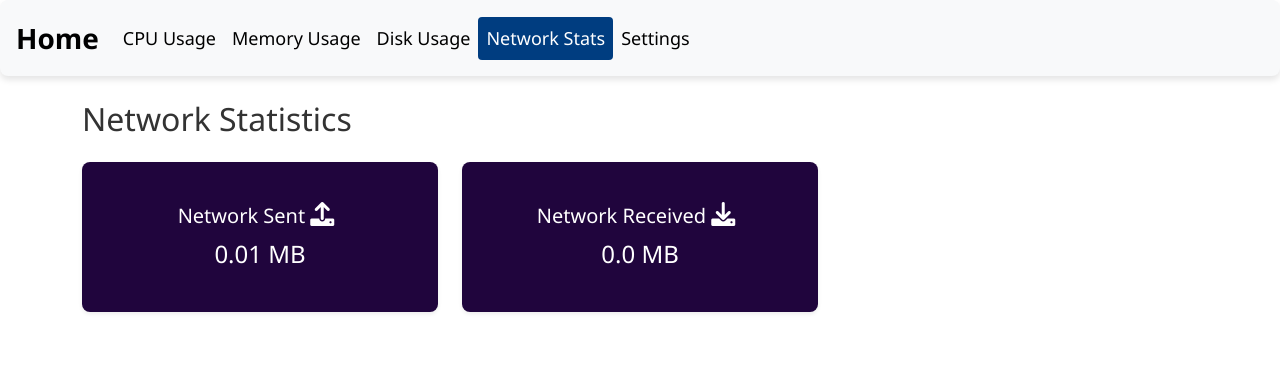
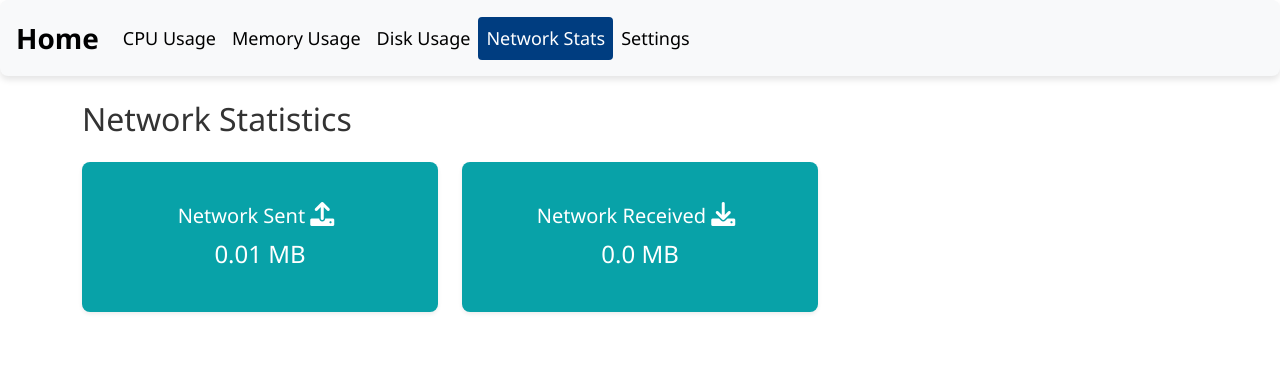
Before and after one commit to codeperfectplus/SystemGuard, a Flask app: page /network_stats in a window 1280 px wide. Shown: the top 376 px of the page. Run offline with Flask 3, Linux system fonts and the light colour scheme.

Commit message:
art: :art: color profile changed

```diff
--- a/src/config.py
+++ b/src/config.py
@@ -4,7 +4,7 @@ from flask_sqlalchemy import SQLAlchemy
 app = Flask(__name__)
 
 # Configure the SQLite database
-app.config['SQLALCHEMY_DATABASE_URI'] = 'sqlite:///speedtest_results.db'
+app.config['SQLALCHEMY_DATABASE_URI'] = 'sqlite:///dashboard.db'
 app.config['SQLALCHEMY_TRACK_MODIFICATIONS'] = False
 app.config['SECRET_KEY'] = 'secret'
 
--- a/src/static/css/style.css
+++ b/src/static/css/style.css
@@ -12,17 +12,18 @@
     --color-black: #000000; /* Black for text */
 
     /* card colors */
-    --color-username: #007bff; /* Bright blue for username */
+    --color-username: #469fff; /* Bright blue for username */
     --color-boot: #28a745; /* Green for boot time */
-    --color-cpu: #af13e3; /* Red for CPU */
-    --color-ip: #03e77c; /* Bright blue for IP address */
-    --color-cpu-usage: #ffc107; /* Yellow for CPU usage */
-    --color-memory: #6f42c1; /* Purple for memory */
-    --color-disk: #6711e9; /* Gray for disk */
-    --color-uptime: #042b31; /* Cyan for uptime */
-    --color-network: #20053d; /* Bright blue for network */
-    --color-speedtest: #253003; /* Bright blue for speedtest */
+    --color-cpu: #ac0fea; /* Red for CPU */
+    --color-cpu-usage: #ca11eb; /* Yellow for CPU usage */
+    --color-memory: #ffbf00; /* Purple for memory */
+    --color-disk: #047507; /* Gray for disk */
+    --color-uptime: #f44336; /* Cyan for uptime */
+    --color-network: #08a2a8; /* Bright blue for network */
+    --color-speedtest: #f44336; /* Bright blue for speedtest */
     --color-battery: #007bff; /* Bright blue for battery */
+    --color-connection: #f44336; /* Red for connection */
+    --color-bg-dashboard-memory: #28a745; /* Green for memory card */
 
     /* shadow colors */
     --color-shadow: #f80000; /* Red shadow for username */
@@ -148,6 +149,14 @@ body {
 
 .card.bg-boot {
     background-color: var(--color-boot); /* Green for boot time */
+}
+
+.card.bg-connection {
+    background-color: var(--color-connection); /* Red for connection */
+}
+
+.card.bg-dashboard-memory {
+    background-color: var(--color-bg-dashboard-memory); /* Green for memory card */
 }
 
 .card.bg-cpu-usage {
--- a/src/templates/dasbhboard_comp/connection.html
+++ b/src/templates/dasbhboard_comp/connection.html
@@ -1,5 +1,5 @@
 <div class="col-md-6 col-lg-4 mb-4">
-    <div class="card bg-ipv4">
+    <div class="card bg-connection">
         <div class="card-body">
             <h5 class="card-title">IPV4 Connections <i class="fas fa-network-wired"></i></h5>
             <p class="card-text fs-4">{{ system_info['ipv4_connections'] }}</p>
--- a/src/templates/dasbhboard_comp/dashboard_memory_usage.html
+++ b/src/templates/dasbhboard_comp/dashboard_memory_usage.html
@@ -1,5 +1,5 @@
 <div class="col-md-6 col-lg-4 mb-4">
-    <div class="card bg-username">
+    <div class="card bg-dashboard-memory">
         <div class="card-body">
             <h5 class="card-title">Dashboard Memory Usages <i class="fas fa-memory"></i></h5>
             <p class="card-text fs-4">{{ system_info['dashboard_memory_usage'] }}</p>
--- a/src/templates/dasbhboard_comp/uptime.html
+++ b/src/templates/dasbhboard_comp/uptime.html
@@ -1,6 +1,6 @@
 <div class="col-md-6 col-lg-6 mb-4">
     <div class="card bg-uptime" data-disk="{{ system_info['disk_usage'] }}" shadow-sm border-0 rounded-3>
-        <div class="card-body">
+        <div class="card-body bg-uptime">
             <h5 class="card-title">System Uptime <i class="fas fa-clock"></i></h5>
             <p class="card-text fs-4">{{ system_info['uptime'] }}</p>
             <a href="{{ url_for('system_health') }}" class="btn btn-primary">View Details</a>
```
Also changed, not shown: src/models.py (line endings or trailing spaces).
